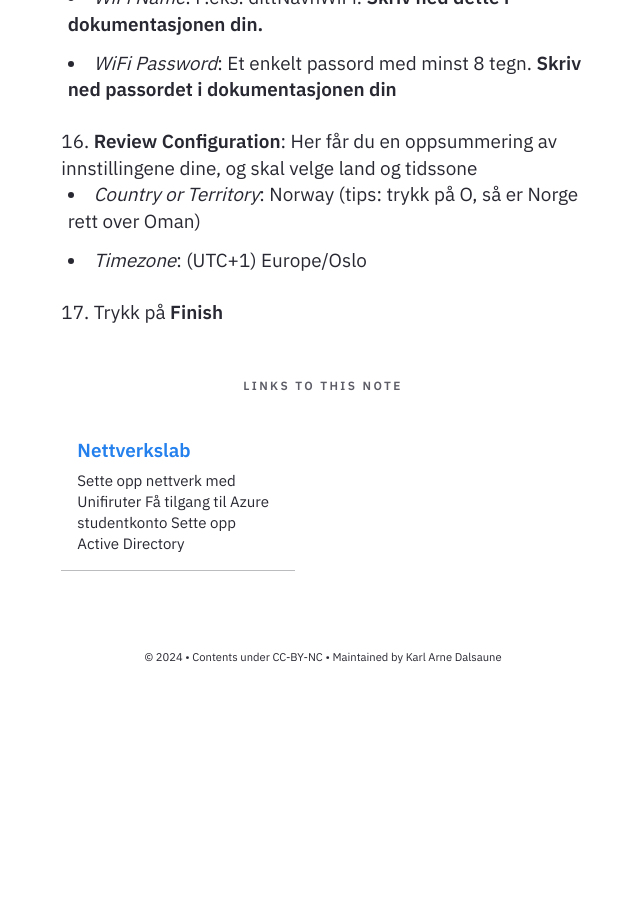
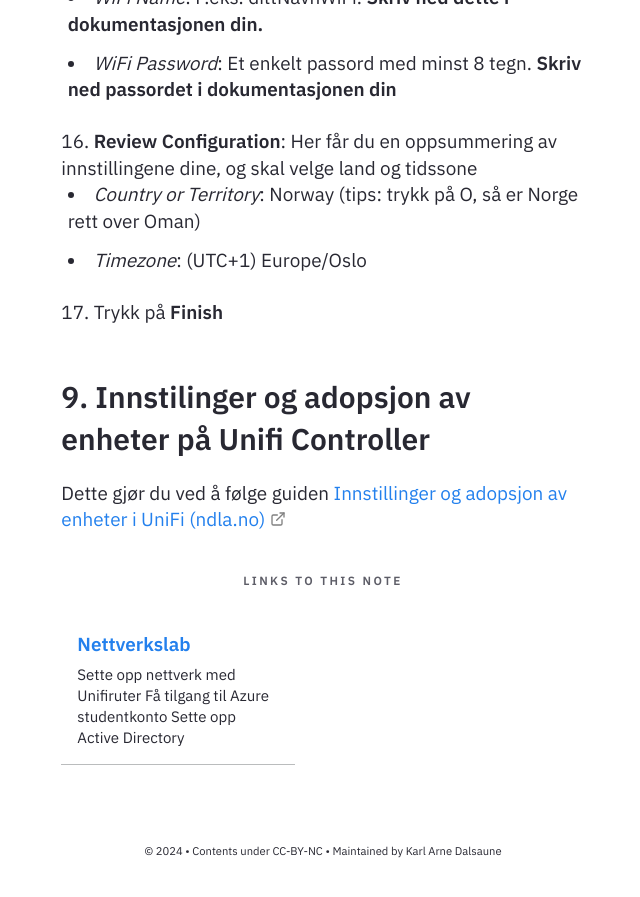
Before and after one commit to Cha-IM/cha-im.github.io, a Jekyll site: the page built from _notes/Public/Teknologiforståelse/Nettverkslab/Sette opp nettverk med Unifi-ruter.md, in a window 1280 px wide and 900 px high, scrolled down 5144 px. Shown: the top 897 px of the window, without its empty margins (317-957 px from the left). Built offline with Jekyll 4.4.1, drawn with Linux system fonts in a browser that asks for light colours; before the commit the page ends 5849 px from its top, so only the background shows below that.

Commit message:
Karls-MacBook-Pro-236.local 2024-10-24:14:13:57

```diff
--- a/_notes/Public/Teknologiforståelse/Nettverkslab/Sette opp nettverk med Unifi-ruter.md
+++ b/_notes/Public/Teknologiforståelse/Nettverkslab/Sette opp nettverk med Unifi-ruter.md
@@ -75,8 +75,6 @@ Du vil nå (mest sannsynlig) ha kontakt med internett.
 - Sjekk om kabelen fra ruteren til veggen virker
 - Sjekk at du er koblet inn i riktig punkt i veggen (at punktet er koblet opp i patch-skapet)
 
-
-
 ## 6. Last ned Java
 Last ned siste versjon av Java: [Download Java for Windows](https://www.java.com/download/ie_manual.jsp)
 
@@ -114,3 +112,6 @@ I noen tilfeller kan det være at denne ikke virker. I så fall må du installer
 	* _Country or Territory_: Norway (tips: trykk på O, så er Norge rett over Oman)
 	* _Timezone_: (UTC+1) Europe/Oslo
 6. Trykk på **Finish**
+
+## 9. Innstilinger og adopsjon av enheter på Unifi Controller
+Dette gjør du ved å følge guiden [Innstillinger og adopsjon av enheter i UniFi (ndla.no)](https://ndla.no/subject:26f1cd12-4242-486d-be22-75c3750a52a2/topic:7536e62a-255c-4f00-97d0-efc0afbe66d9/topic:6f7ab395-cd98-496e-b689-75b9d2bcdd5c/resource:c24b098e-ddab-47de-99bb-2c963a30e12a/15073)
```
